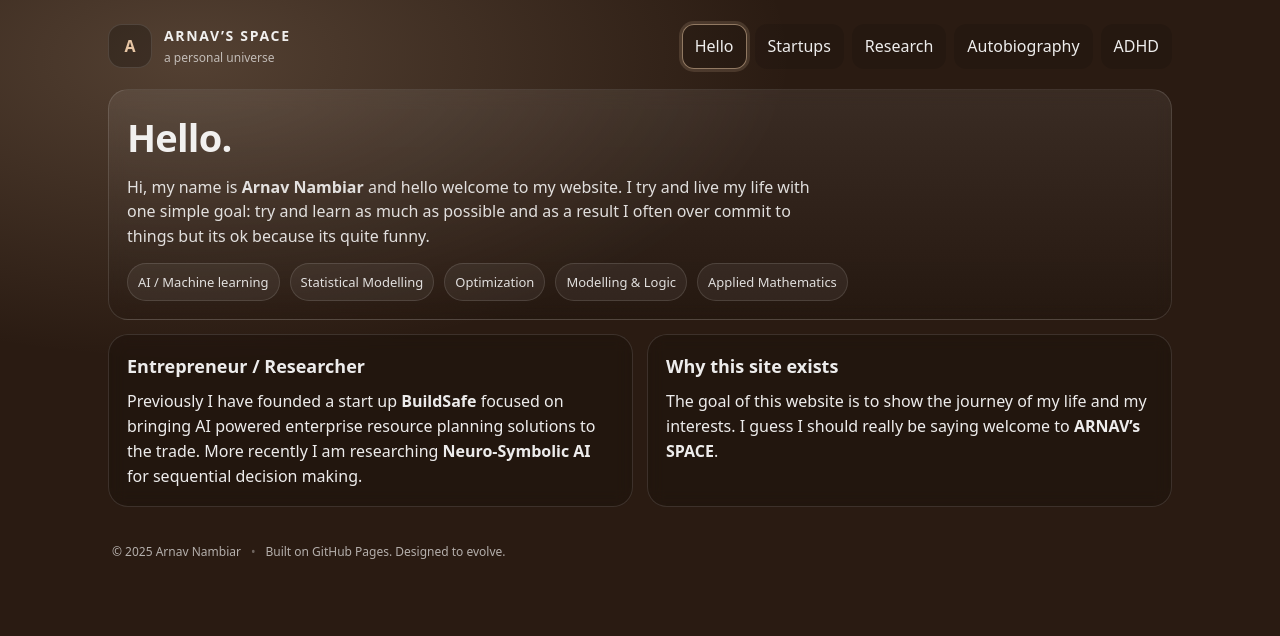
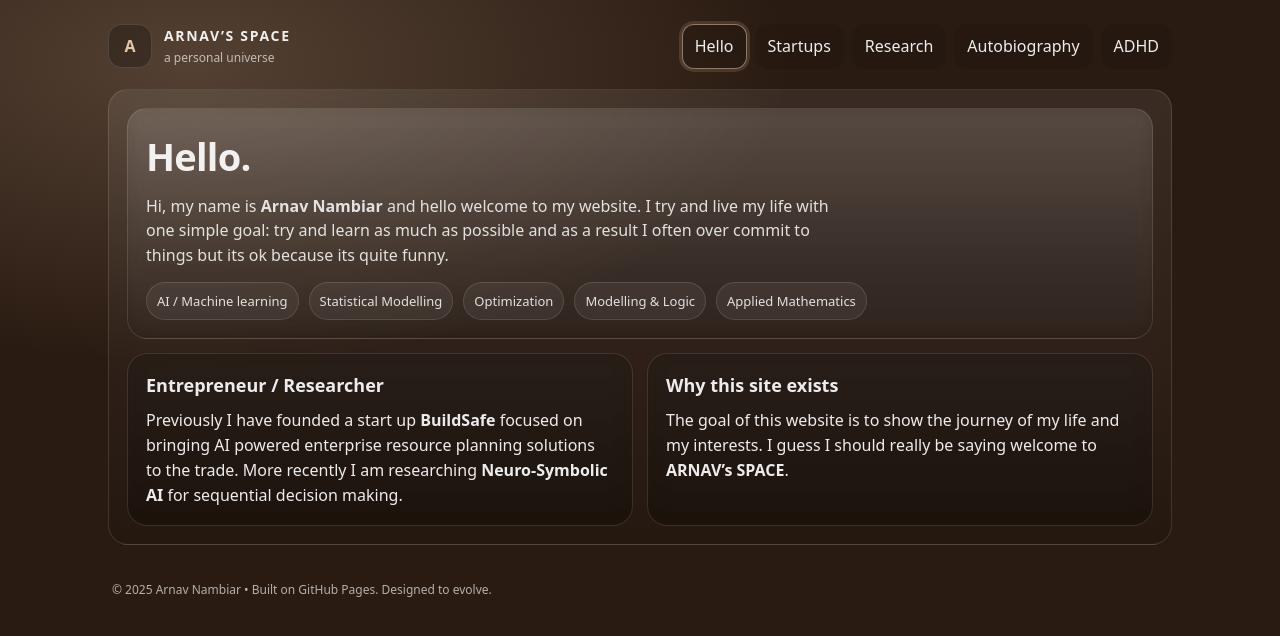
Before and after one commit to ovoarnav/ArnavNambiar.github.io, a React (Vite) app: page /#/hello in a window 1280 px wide. Shown: the top 636 px of the page. Built offline with nearby package versions, Linux system fonts and the light colour scheme.

Commit message:
Update Layout.jsx

```diff
--- a/src/components/Layout.jsx
+++ b/src/components/Layout.jsx
@@ -29,11 +29,10 @@ export default function Layout({ children }) {
       </header>
 
       <main className="main">
-        {children}
+        <div className="hero">{children}</div>
+
         <footer className="footer">
-          <span>© {new Date().getFullYear()} Arnav Nambiar</span>
-          <span className="dot">•</span>
-          <span className="muted">Built on GitHub Pages. Designed to evolve.</span>
+          © {new Date().getFullYear()} Arnav Nambiar • Built on GitHub Pages. Designed to evolve.
         </footer>
       </main>
     </div>
```
